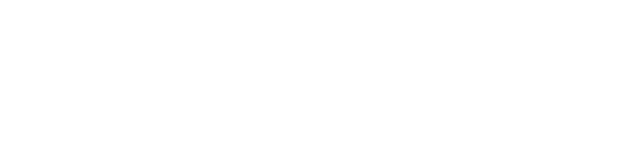
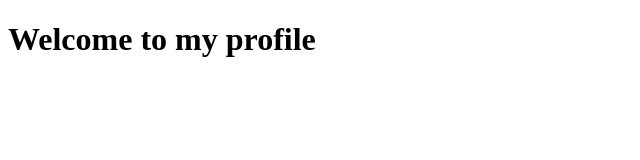
Before and after one commit to MrFresher2026/GIT_MERGE_DEMO, a plain HTML site: page index.html in a window 1280 px wide. Shown: the whole page, without its empty margins (0-640 px from the left). Drawn offline with Linux system fonts and the light colour scheme.

Commit message:
added h1 tag

```diff
--- a/index.html
+++ b/index.html
@@ -3,9 +3,9 @@
 <head>
     <meta charset="UTF-8">
     <meta name="viewport" content="width=device-width, initial-scale=1.0">
-    <title>Santanu</title>
+    <title>devasy</title>
 </head>
 <body>
-
+<h1>Welcome to my profile</h1>
 </body>
 </html>
```
